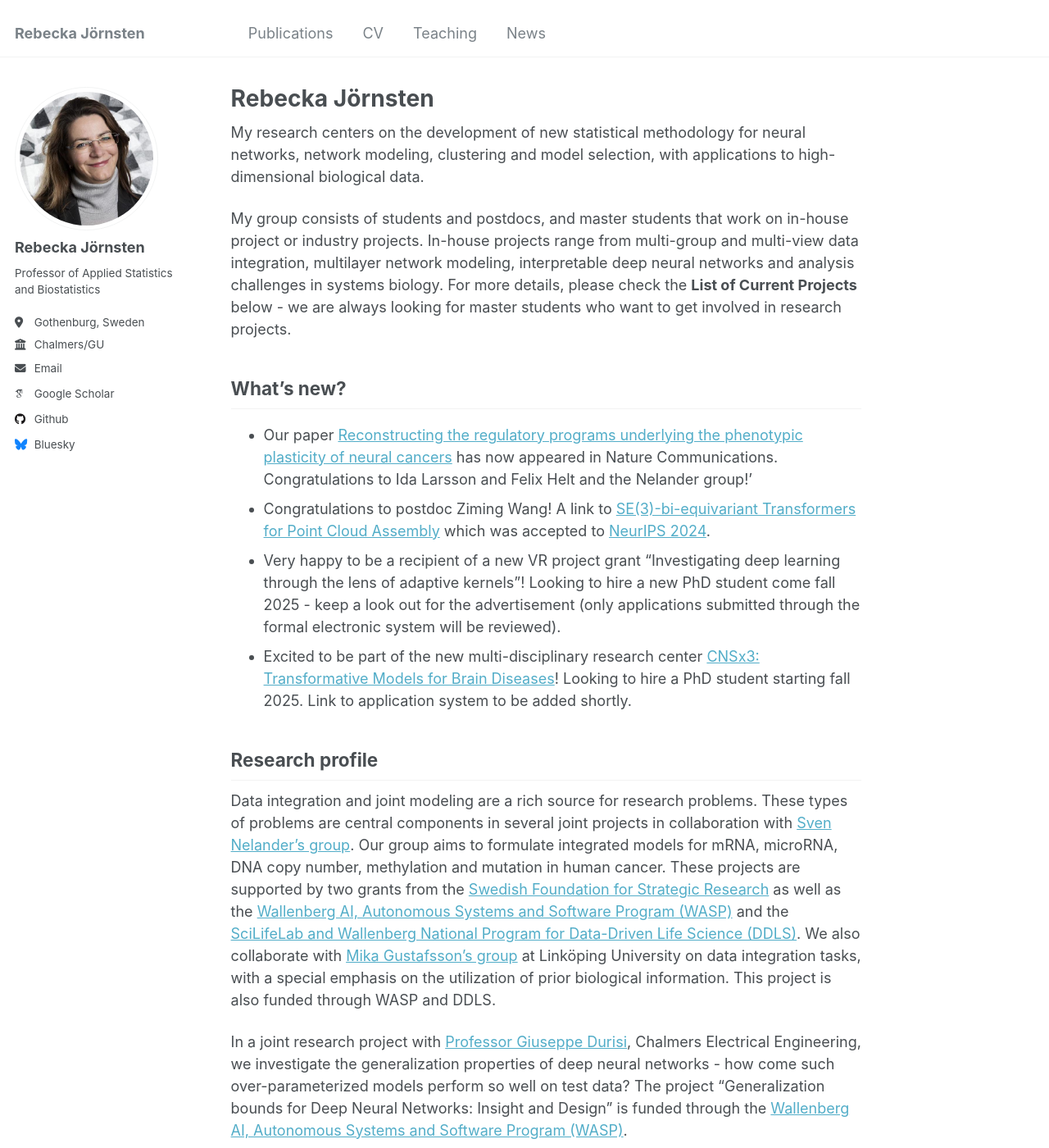
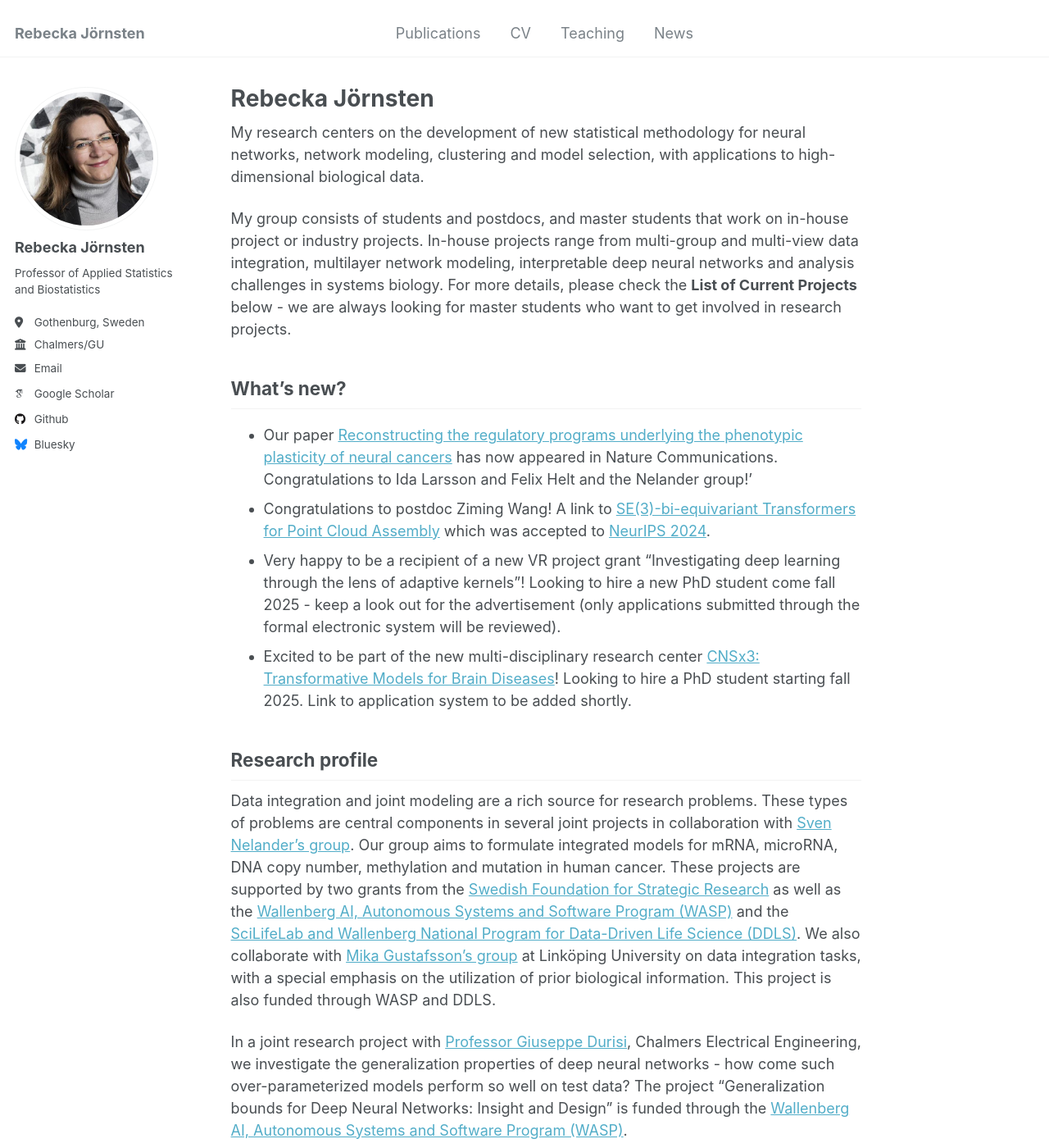
Before and after one commit to rjornsten/rjornsten.github.io, a Jekyll site: the page built from _pages/about.md, in a window 1280 px wide and 1400 px high. Shown: the whole window at 82% size. Built offline with Jekyll 4.4.1, drawn with Linux system fonts in a browser that asks for light colours; some web fonts are replaced.

Commit message:
Update _masthead.scss

```diff
--- a/_sass/_masthead.scss
+++ b/_sass/_masthead.scss
@@ -52,7 +52,7 @@
   white-space: nowrap;
 
   &--lg {
-    padding-right: 5em;
+    padding-right: 15em;
     font-weight: 700;
   }
 }
```
